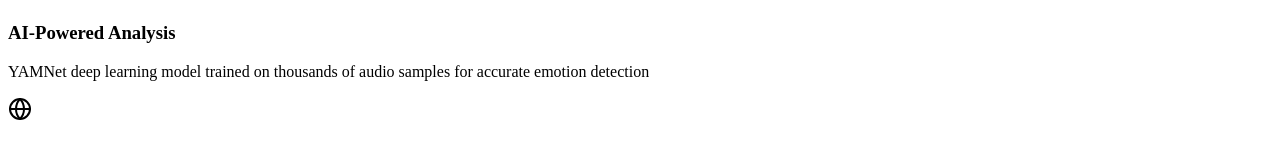
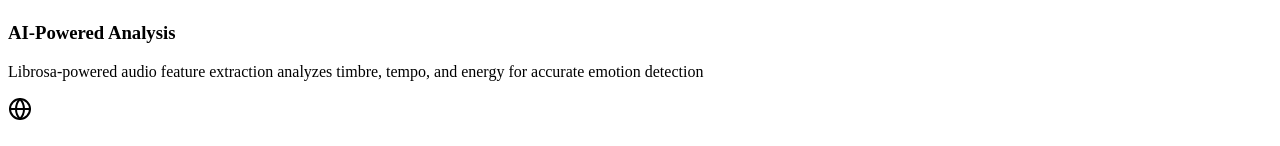
Before and after one commit to himanshu-firke/navarasa-music-analyzer, a React (Vite) app in the folder frontend/: page / in a window 1280 px wide. Shown: the part 370-516 px from the top of the page. Built offline with nearby package versions, Linux system fonts and the light colour scheme; no server answers; the HTML template or start-up script is replaced by a standard one.

Commit message:
Update Home.jsx

```diff
--- a/frontend/src/pages/Home.jsx
+++ b/frontend/src/pages/Home.jsx
@@ -21,7 +21,7 @@ const Home = () => {
     {
       icon: Sparkles,
       title: 'AI-Powered Analysis',
-      description: 'YAMNet deep learning model trained on thousands of audio samples for accurate emotion detection',
+      description: 'Librosa-powered audio feature extraction analyzes timbre, tempo, and energy for accurate emotion detection',
     },
     {
       icon: Globe,
```
